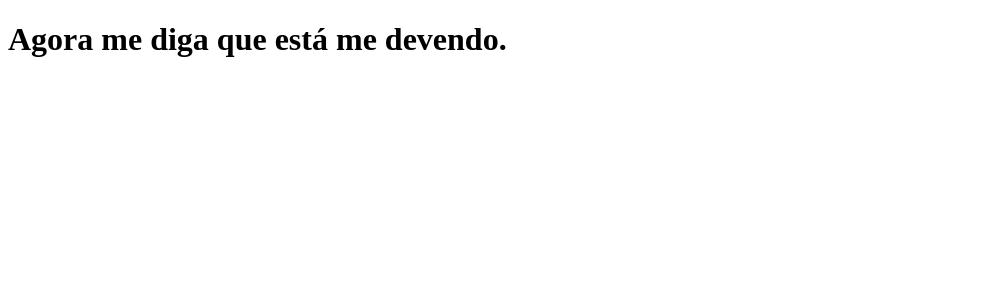
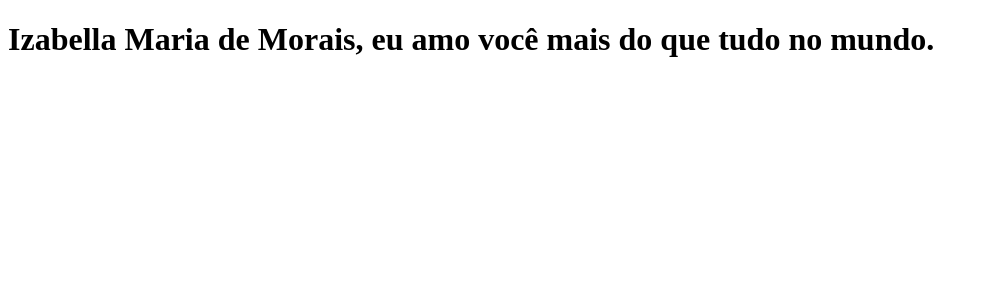
Before and after one commit to gabrielramalhao/curso.dev-tabnews, a Next.js app: page / in a window 1280 px wide. Shown: the top 300 px of the page, without its empty margins (0-988 px from the left). Built offline with nearby package versions, Linux system fonts and the light colour scheme.

Commit message:
mensagem para a izabella

```diff
--- a/pages/index.js
+++ b/pages/index.js
@@ -1,5 +1,5 @@
 function Home() {
-  return <h1>Agora me diga que está me devendo.</h1>;
+  return <h1>Izabella Maria de Morais, eu amo você mais do que tudo no mundo.</h1>;
 }
 
 export default Home;
```
